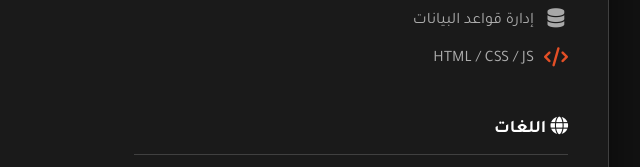
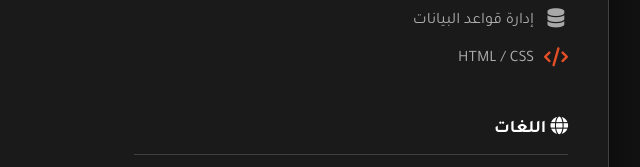
Before and after one commit to asemalmlaki/cv, a plain HTML site: page index.html in a window 1280 px wide. Shown: the part 1474-1641 px from the top of the page, 521-1161 px from the left. Drawn offline with nearby package versions, Linux system fonts and the light colour scheme.

Commit message:
Update index.html

```diff
--- a/index.html
+++ b/index.html
@@ -468,7 +468,7 @@
                                 <li><img src="office-2.svg" class="skill-icon" alt="Microsoft Office Icon"> <span data-translate-key="skillOffice">Microsoft Office Suite</span></li>
                                 <li><img src="visual-studio-code-icon.svg" class="skill-icon" alt="VS Code Icon"> <span data-translate-key="skillVSCode">Visual Studio Code</span></li>
                                 <li><i class="skill-icon fa-icon fas fa-database" style="color: #A8A8A8;"></i> <span data-translate-key="skillDB">إدارة قواعد البيانات</span></li>
-                                <li><i class="skill-icon fa-icon fas fa-code" style="color: #E34F26;"></i> <span data-translate-key="skillWeb">HTML / CSS / JS</span></li>
+                                <li><i class="skill-icon fa-icon fas fa-code" style="color: #E34F26;"></i> <span data-translate-key="skillWeb">HTML / CSS </span></li>
                             </ul>
                         </div>
                         <div class="skill-category">
@@ -635,7 +635,7 @@
                 skillAutomate: { ar: 'Power Automate', en: 'Power Automate' },
                 skillOffice: { ar: 'Microsoft Office Suite', en: 'Microsoft Office Suite' },
                 skillDax: { ar: 'power bi DAX', en: 'Power BI DAX' },
-                skillWeb: { ar: 'HTML / CSS / JS', en: 'HTML / CSS / JS' },
+                skillWeb: { ar: 'HTML / CSS ', en: 'HTML / CSS ' },
                 skillVSCode: { ar: 'Visual Studio Code', en: 'Visual Studio Code'},
                 skillDB: { ar: 'إدارة قواعد البيانات', en: 'Database Management' },
                 skillExcel: { ar: 'Excel', en: 'Excel' },
```
